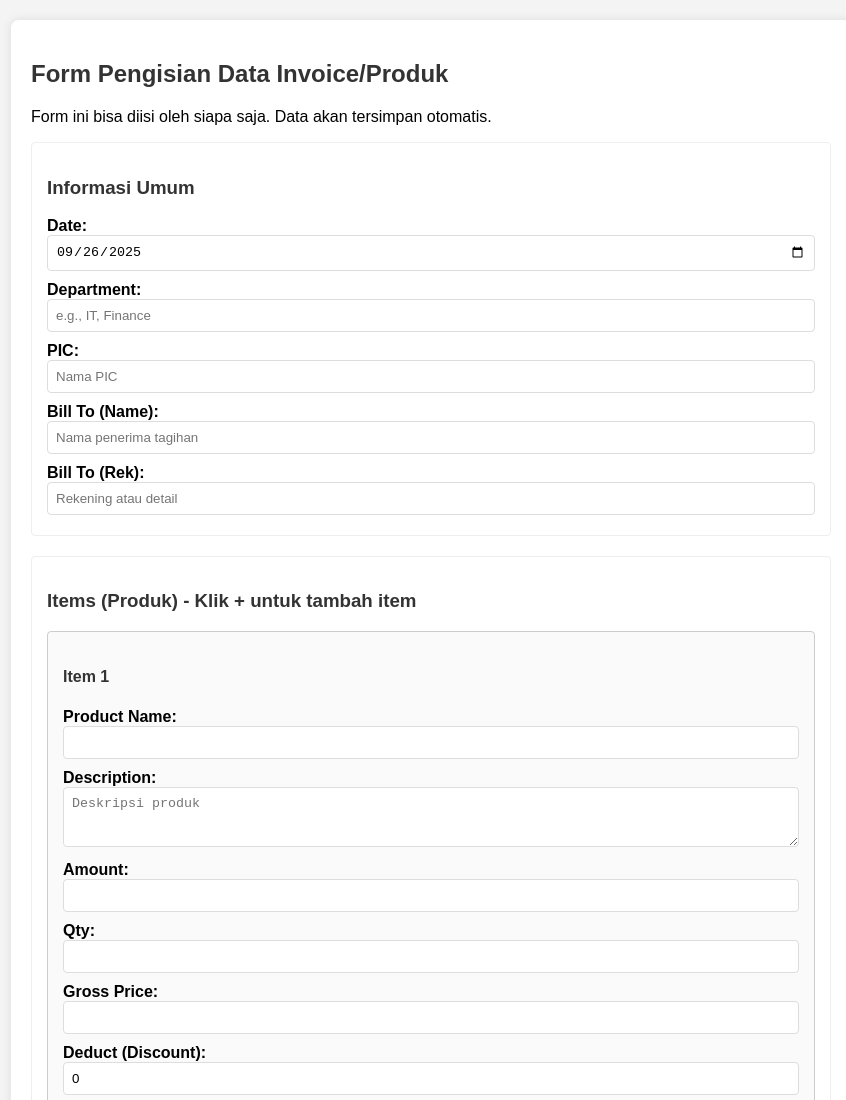
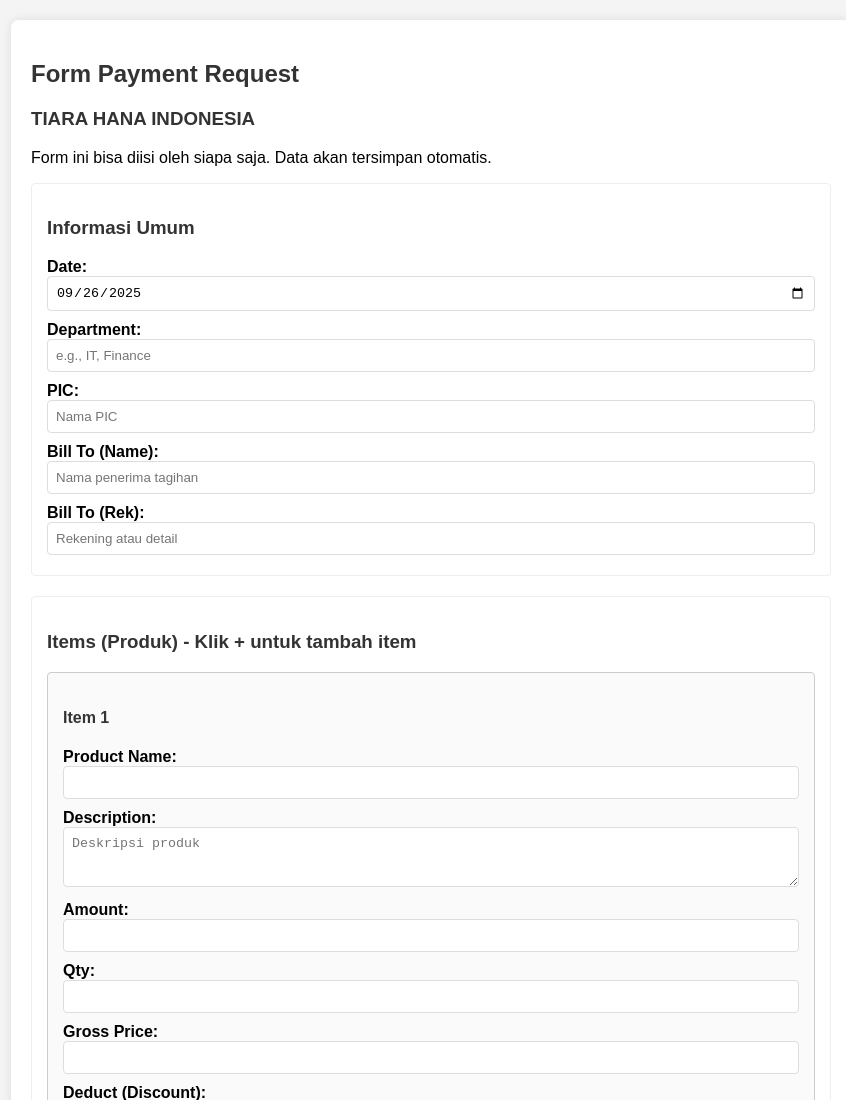
Before and after one commit to pahmihusaini9/P.-Request, a plain HTML site: page index.html in a window 1280 px wide. Shown: the top 1100 px of the page, without its empty margins (209-1055 px from the left). Drawn offline with Linux system fonts and the light colour scheme.

Commit message:
Update index.html

```diff
--- a/index.html
+++ b/index.html
@@ -8,7 +8,8 @@
 </head>
 <body>
     <div class="container">
-        <h2>Form Pengisian Data Invoice/Produk</h2>
+        <h2>Form Payment Request</h2>
+        <h3>TIARA HANA INDONESIA</h3>
         <p>Form ini bisa diisi oleh siapa saja. Data akan tersimpan otomatis.</p>
 
         <form id="invoiceForm">
```
